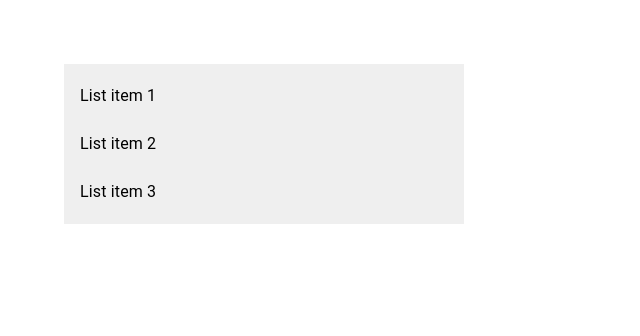
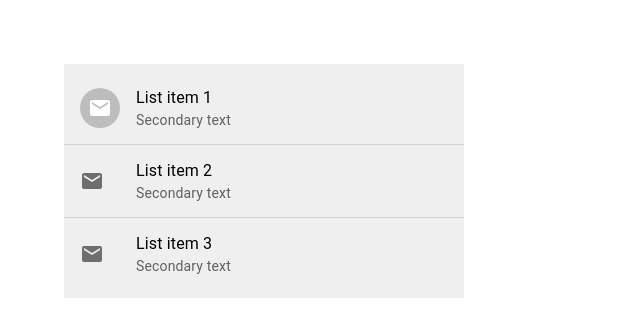
Before and after one commit to Dulatto/react-mui, a React (Create React App) app: page / in a window 1280 px wide. Shown: the top 336 px of the page, without its empty margins (0-640 px from the left). Built offline with nearby package versions, Linux system fonts and the light colour scheme.

Commit message:
mui list

```diff
--- a/src/components/MuiList.tsx
+++ b/src/components/MuiList.tsx
@@ -1,17 +1,35 @@
-import {Box, List, ListItem, ListItemText, Link, Typography}  from '@mui/material'
+import {Box, List, ListItem, ListItemText, ListItemIcon, ListItemAvatar, Avatar, ListItemButton, Divider }  from '@mui/material'
+import MailIcon from '@mui/icons-material/Mail';
 
 export const MuiList = () => {
   return (
     <Box sx={{width:'400px', bgcolor:'#efefef'}}>
         <List>
+            <ListItem disablePadding>
+                <ListItemButton>
+                <ListItemIcon>
+                    <ListItemAvatar>
+                    <Avatar>
+                       <MailIcon />
+                    </Avatar>
+                    </ListItemAvatar>
+                </ListItemIcon>
+                <ListItemText primary='List item 1'secondary='Secondary text'/>
+                </ListItemButton>
+            </ListItem>
+            <Divider />
             <ListItem>
-                <ListItemText primary='List item 1'/>
+               <ListItemIcon>
+                    <MailIcon />
+                </ListItemIcon>
+                <ListItemText primary='List item 2'secondary='Secondary text'/>
             </ListItem>
+            <Divider />
             <ListItem>
-                <ListItemText primary='List item 2'/>
-            </ListItem>
-            <ListItem>
-                <ListItemText primary='List item 3'/>
+               <ListItemIcon>
+                    <MailIcon />
+                </ListItemIcon>
+                <ListItemText primary='List item 3'secondary='Secondary text'/>
             </ListItem>
         </List>
     </Box>
```
